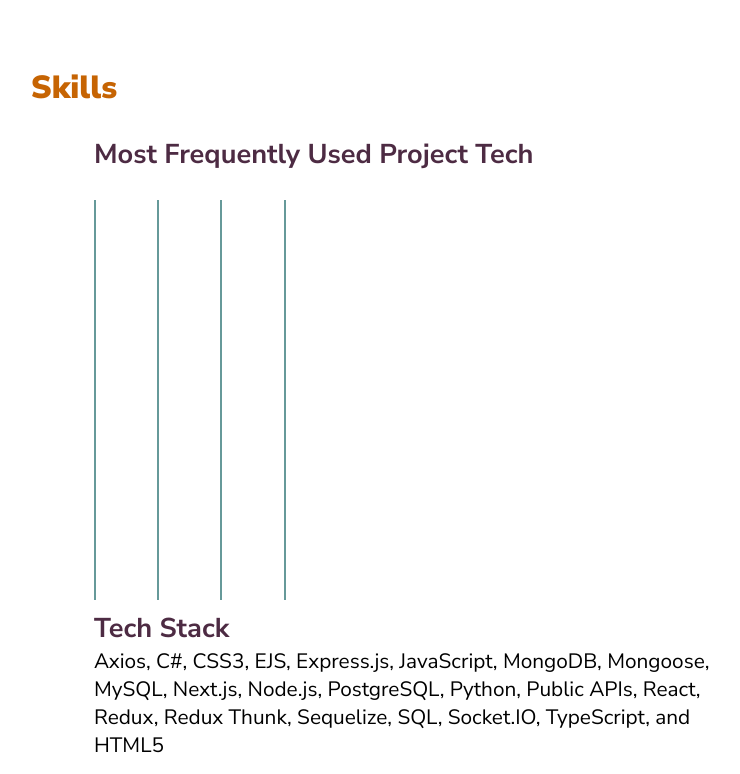
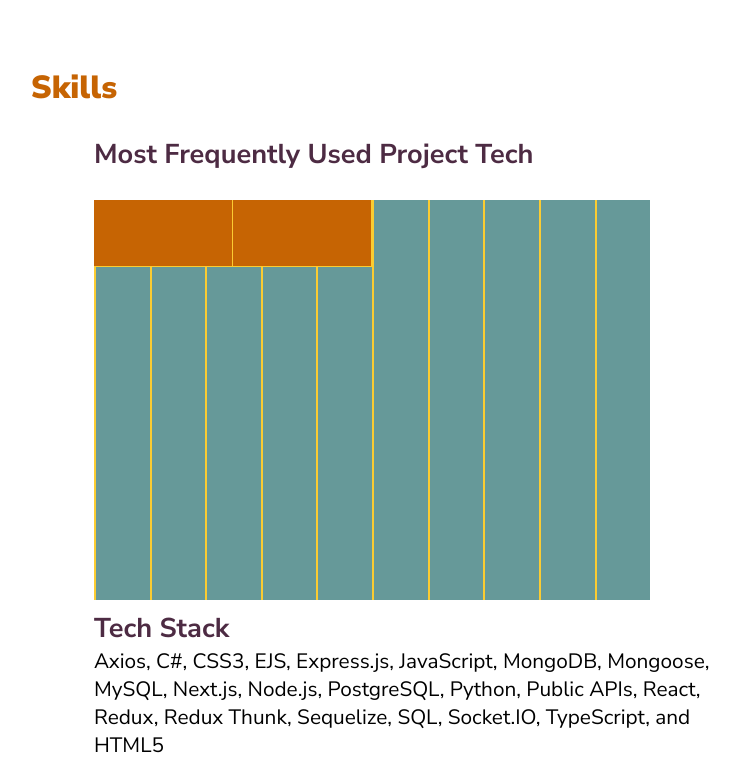
Before and after one commit to LouisaJohnston/Portfolio, a Next.js app: page / in a window 1280 px wide. Shown: the part 433-1207 px from the top of the page, without its empty margins (230-970 px from the left). Built offline with nearby package versions, Linux system fonts and the light colour scheme.

Commit message:
more graph work

```diff
--- a/components/Bar.jsx
+++ b/components/Bar.jsx
@@ -0,0 +1,5 @@
+export default function Bar({percent}) {
+    return (
+        <div className="bar" style={{ width: `${percent}%` }} />
+    )
+}
--- a/components/BarTextContent.jsx
+++ b/components/BarTextContent.jsx
@@ -0,0 +1,7 @@
+export default function BarTextContent({}) {
+    return (
+        <div className="bar-text-content">
+
+        </div>
+    )
+}
--- a/components/Graph.jsx
+++ b/components/Graph.jsx
@@ -1,13 +1,28 @@
 import Line from "./Line"
+import BarTextContent from "./BarTextContent"
+import Bar from "./Bar"
 
 export default function Graph({}) {
+
+    const renderLines = () => {
+        return Array(10).fill(null).map((tech, i) => (
+            <Line
+                left={i * 10}
+                key={i}
+            />
+        ))
+    }
     return (
         <div className="graph-wrapper">
             <div className="graph">
-                <Line left={0}/>
-                <Line left={10}/>
-                <Line left={20}/>
-                <Line left={30}/>
+                <BarTextContent />
+                <div className="bar-lines-container">
+                    {renderLines()}
+
+                    <Bar percent={50} />
+                    <Bar percent={25} />
+                    <Bar percent={25} />
+                </div>
             </div>
         </div>
     )
--- a/styles/globals.css
+++ b/styles/globals.css
@@ -204,15 +204,41 @@
   margin-right: 25%;
 }
 
+.graph {
+  display: flex;
+}
+
 .line {
   position: absolute;
   top: 0;
   bottom: 0;
   width: 2px;
-  background: #669999;
+  background: #fbcc32;
   left: 10%;
 }
 
+.bar-text-content {
+  position: absolute;
+  height: 100%;
+  width: 12%;
+  background: #4D2B43;
+}
+
+.bar-lines-container {
+  position: absolute;
+  width: 88%;
+  height: 100%;
+  background: #669999;
+}
+
+.bar {
+  height: 16.66666666667%;
+  position: absolute;
+  background: #c66403;
+  z-index: 25;
+  border-bottom: 1px solid #fbcc32;
+  border-right: 1px solid #fbcc32;
+}
 /******** Carousel ********/
 
 .carousel {
```
